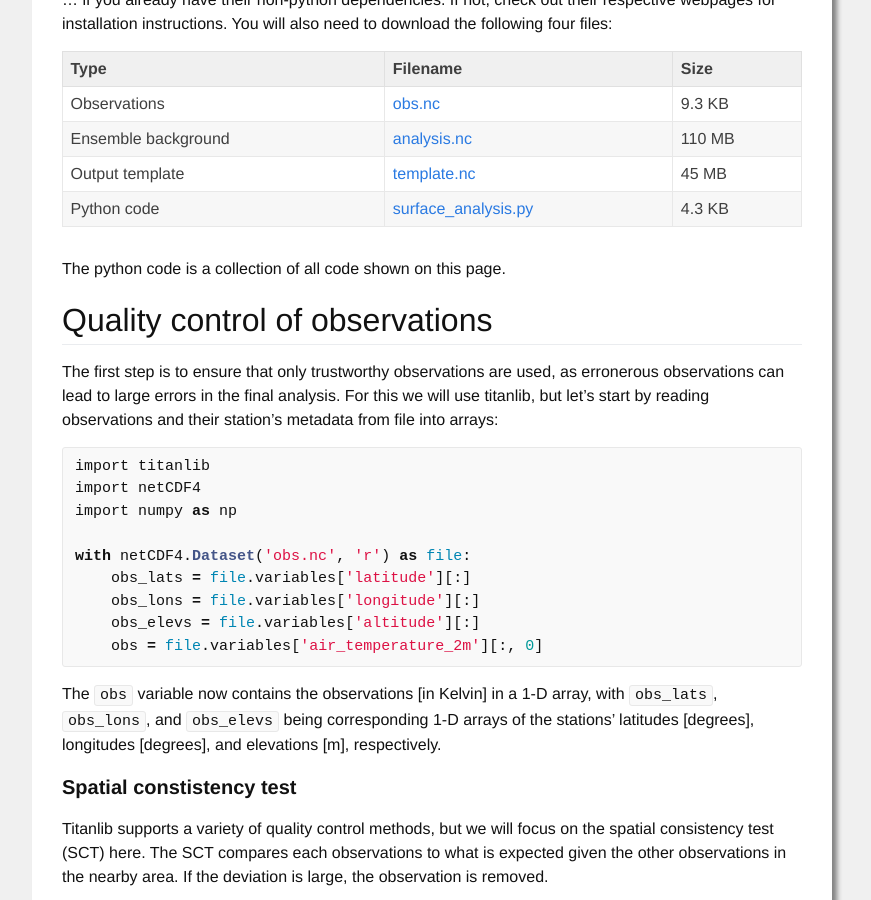
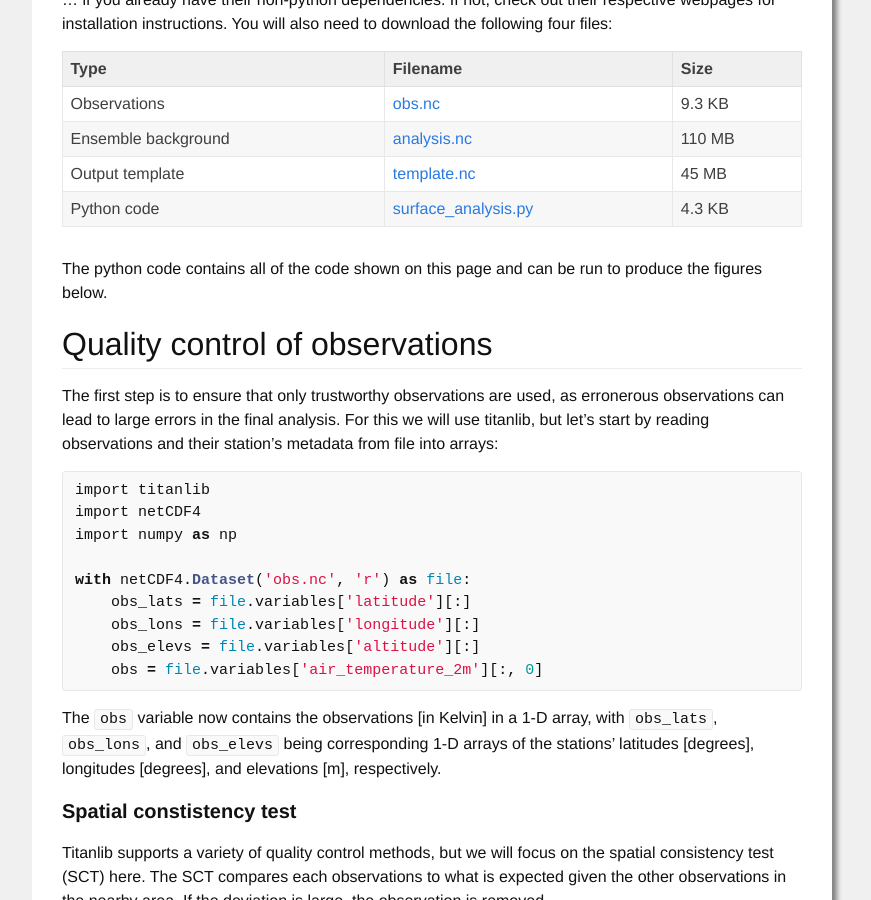
Before and after one commit to tnipen/tnipen.github.io, a Jekyll site: the page built from _posts/2020-06-15-titanlib-gridpp.markdown, in a window 1280 px wide and 900 px high, scrolled down 946 px. Shown: the whole window, without its empty margins (208-1079 px from the left). Built offline with Jekyll 4.4.1, drawn with Linux system fonts in a browser that asks for light colours.

Commit message:
Fixed code typo, thanks @trygveasp

```diff
--- a/_posts/2020-06-15-titanlib-gridpp.markdown
+++ b/_posts/2020-06-15-titanlib-gridpp.markdown
@@ -44,7 +44,7 @@
 Output template | [template.nc](https://thredds.met.no//thredds/fileServer/metusers/thomasn/gridpp/template.nc) | 45 MB
 Python code | [surface_analysis.py]({{ site.url }}/assets/scripts/surface_analysis.py) | 4.3 KB
 
-The python code is a collection of all code shown on this page.
+The python code contains all of the code shown on this page and can be run to produce the figures below.
 
 ## Quality control of observations
 
@@ -190,7 +190,7 @@
 
 {% highlight python %}
 points = gridpp.Points(obs_lats[index_valid_obs], obs_lons[index_valid_obs], obs_elevs[index_valid_obs])
-pbackground = gridpp.bilinear(grid, points, background)
+pbackground = gridpp.bilinear(bgrid, points, background)
 {% endhighlight %}
 
 `gridpp.Points` creates an object that stores that encapsulates the point metadata (just like `gridpp.Grid`
```
